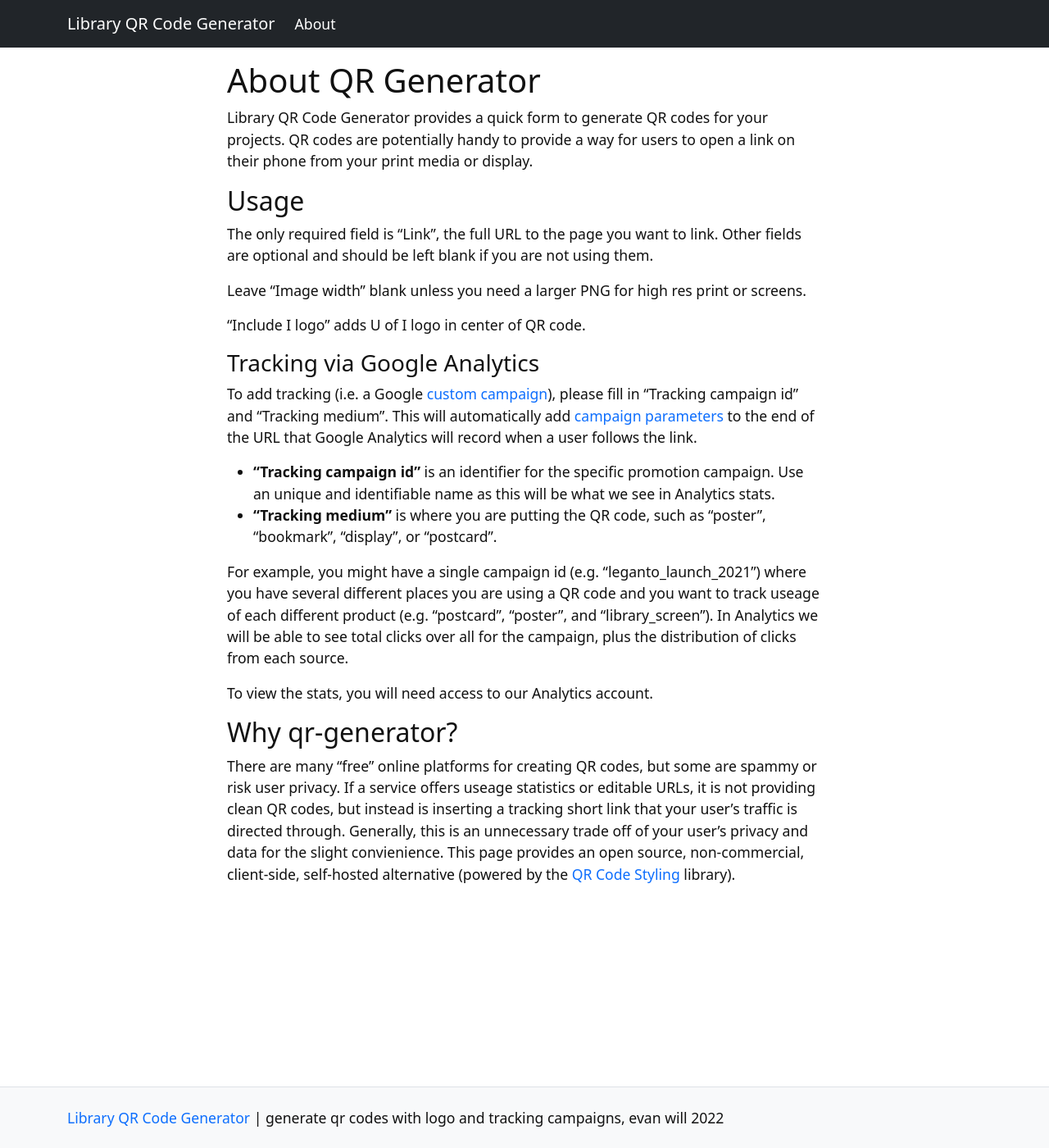
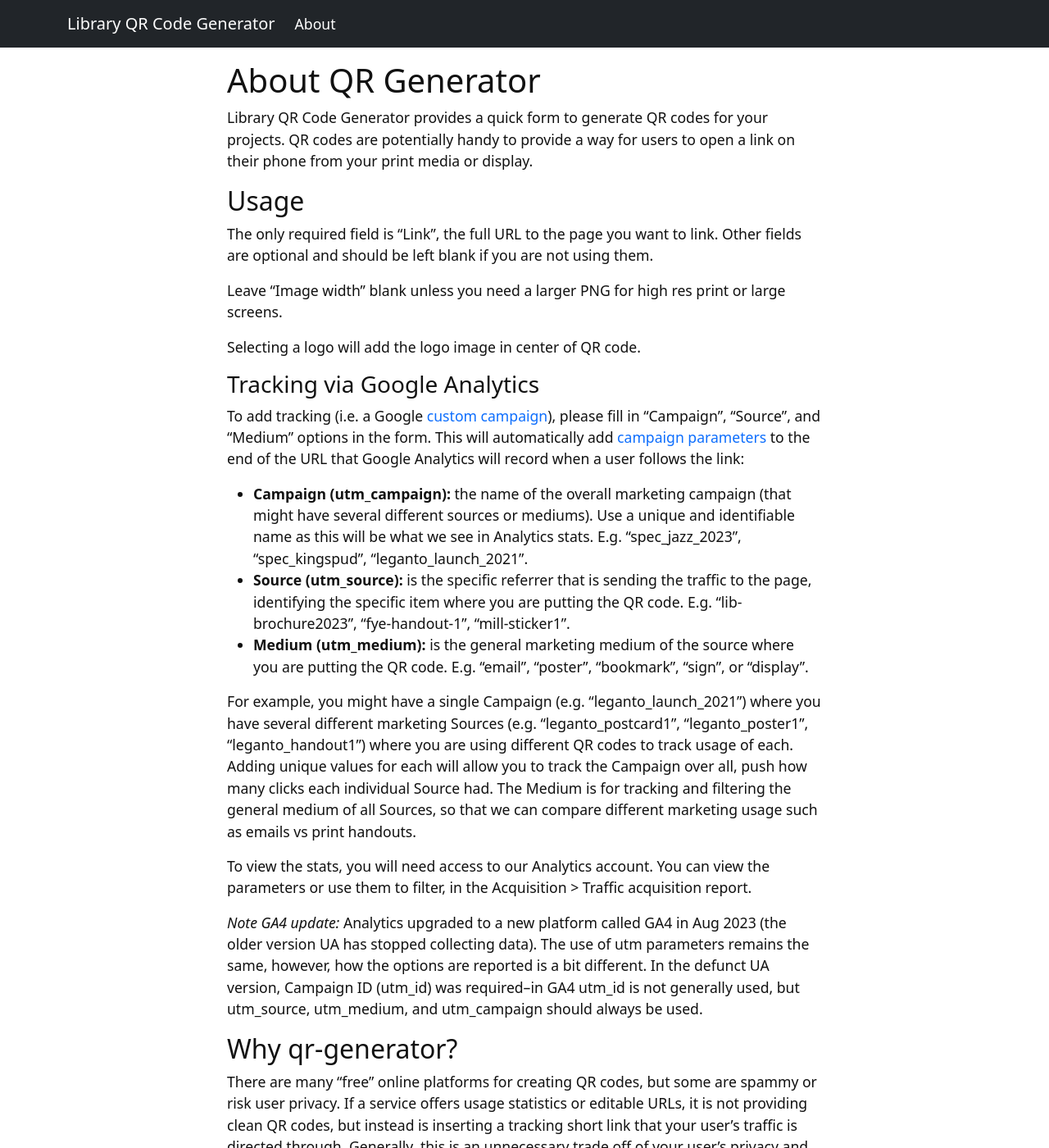
Before and after one commit to thecdil/qr-generator, a Jekyll site: the page built from pages/about.md, in a window 1280 px wide and 1400 px high. Shown: the whole window at 82% size. Built offline with Jekyll 4.4.1, drawn with Linux system fonts in a browser that asks for light colours; some of the changed text lies outside the part shown.

Commit message:
update docs for GA4 changes

```diff
--- a/pages/about.md
+++ b/pages/about.md
@@ -13,26 +13,35 @@ QR codes are potentially handy to provide a way for users to open a link on thei
 The only required field is "Link", the full URL to the page you want to link.
 Other fields are optional and should be left blank if you are not using them.
 
-Leave "Image width" blank unless you need a larger PNG for high res print or screens.
+Leave "Image width" blank unless you need a larger PNG for high res print or large screens.
 
-"Include I logo" adds U of I logo in center of QR code.
+Selecting a logo will add the logo image in center of QR code.
 
 ### Tracking via Google Analytics
 
-To add tracking (i.e. a Google [custom campaign](https://support.google.com/analytics/answer/1033863)), please fill in "Tracking campaign id" and "Tracking medium".
-This will automatically add [campaign parameters](https://ga-dev-tools.web.app/ga4/campaign-url-builder/) to the end of the URL that Google Analytics will record when a user follows the link.
+To add tracking (i.e. a Google [custom campaign](https://support.google.com/analytics/answer/11242841)), please fill in "Campaign", "Source", and "Medium" options in the form.
+This will automatically add [campaign parameters](https://support.google.com/analytics/answer/10917952) to the end of the URL that Google Analytics will record when a user follows the link:
 
-- **"Tracking campaign id"** is an identifier for the specific promotion campaign. Use an unique and identifiable name as this will be what we see in Analytics stats.
-- **"Tracking medium"** is where you are putting the QR code, such as "poster", "bookmark", "display", or "postcard".
+- **Campaign (utm_campaign):** the name of the overall marketing campaign (that might have several different sources or mediums). Use a unique and identifiable name as this will be what we see in Analytics stats. E.g. "spec_jazz_2023", "spec_kingspud", "leganto_launch_2021".
+- **Source (utm_source):** is the specific referrer that is sending the traffic to the page, identifying the specific item where you are putting the QR code. E.g. "lib-brochure2023", "fye-handout-1", "mill-sticker1".
+- **Medium (utm_medium):** is the general marketing medium of the source where you are putting the QR code. E.g. "email", "poster", "bookmark", "sign", or "display".
 
-For example, you might have a single campaign id (e.g. "leganto_launch_2021") where you have several different places you are using a QR code and you want to track useage of each different product (e.g. "postcard", "poster", and "library_screen").
-In Analytics we will be able to see total clicks over all for the campaign, plus the distribution of clicks from each source.
+For example, you might have a single Campaign (e.g. "leganto_launch_2021") where you have several different marketing Sources (e.g. "leganto_postcard1", "leganto_poster1", "leganto_handout1") where you are using different QR codes to track usage of each.
+Adding unique values for each will allow you to track the Campaign over all, push how many clicks each individual Source had.
+The Medium is for tracking and filtering the general medium of all Sources, so that we can compare different marketing usage such as emails vs print handouts.
 
 To view the stats, you will need access to our Analytics account.
+You can view the parameters or use them to filter, in the Acquisition > Traffic acquisition report.
+
+*Note GA4 update:* Analytics upgraded to a new platform called GA4 in Aug 2023 (the older version UA has stopped collecting data).
+The use of utm parameters remains the same, however, how the options are reported is a bit different.
+In the defunct UA version, Campaign ID (utm_id) was required--in GA4 utm_id is not generally used, but utm_source, utm_medium, and utm_campaign should always be used.
 
 ## Why qr-generator?
 
 There are many "free" online platforms for creating QR codes, but some are spammy or risk user privacy.
-If a service offers useage statistics or editable URLs, it is not providing clean QR codes, but instead is inserting a tracking short link that your user's traffic is directed through.
-Generally, this is an unnecessary trade off of your user's privacy and data for the slight convienience.
+If a service offers usage statistics or editable URLs, it is not providing clean QR codes, but instead is inserting a tracking short link that your user's traffic is directed through.
+Generally, this is an unnecessary trade off of your user's privacy and data for the slight convenience.
+It can also be dangerous if the service goes out of business or is taken over by malicious interests--those links can be redirected anywhere out of your control.
+
 This page provides an open source, non-commercial, client-side, self-hosted alternative (powered by the [QR Code Styling](https://github.com/kozakdenys/qr-code-styling) library).
```
Also changed, not shown: README.md (+2 -1 lines).
